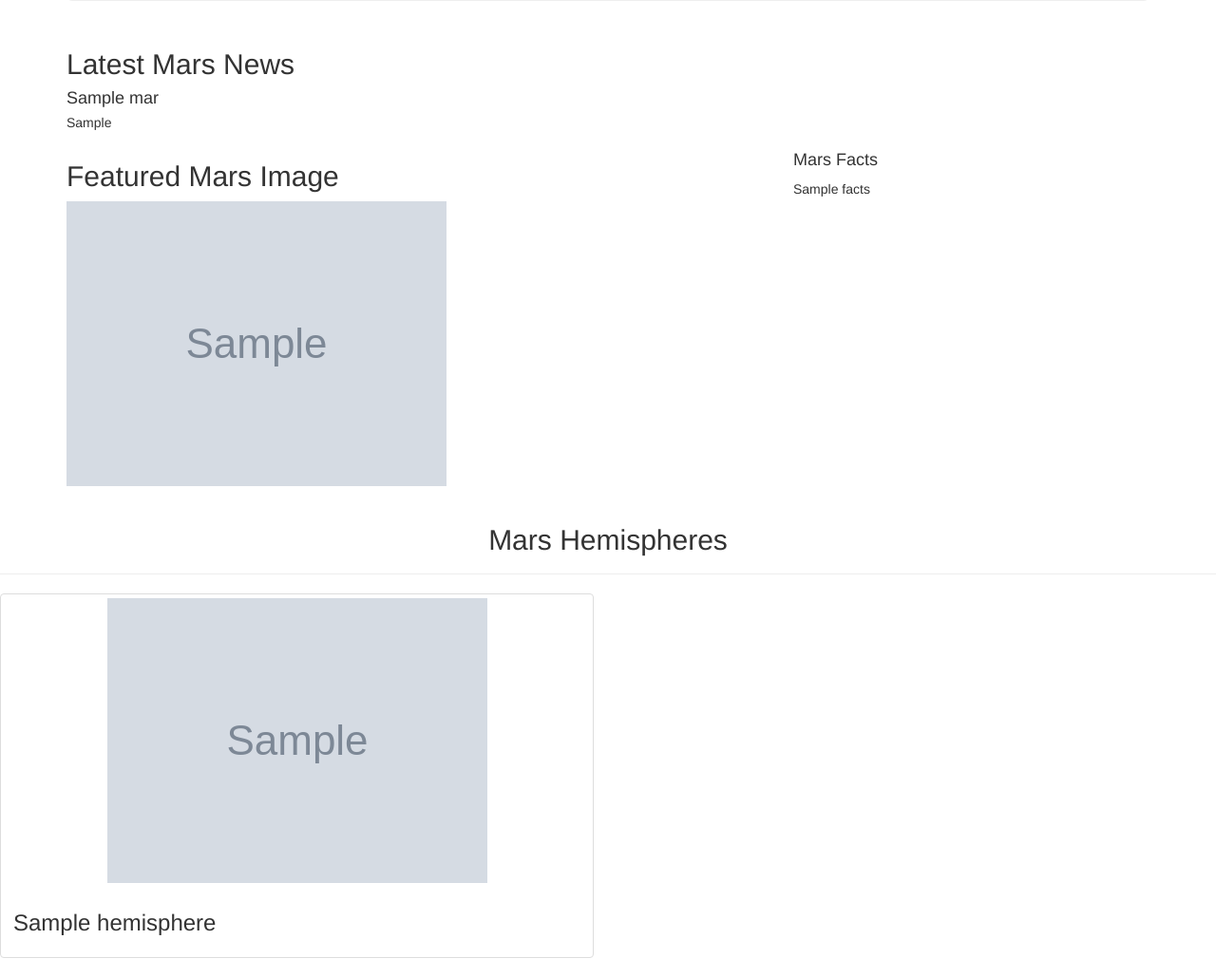
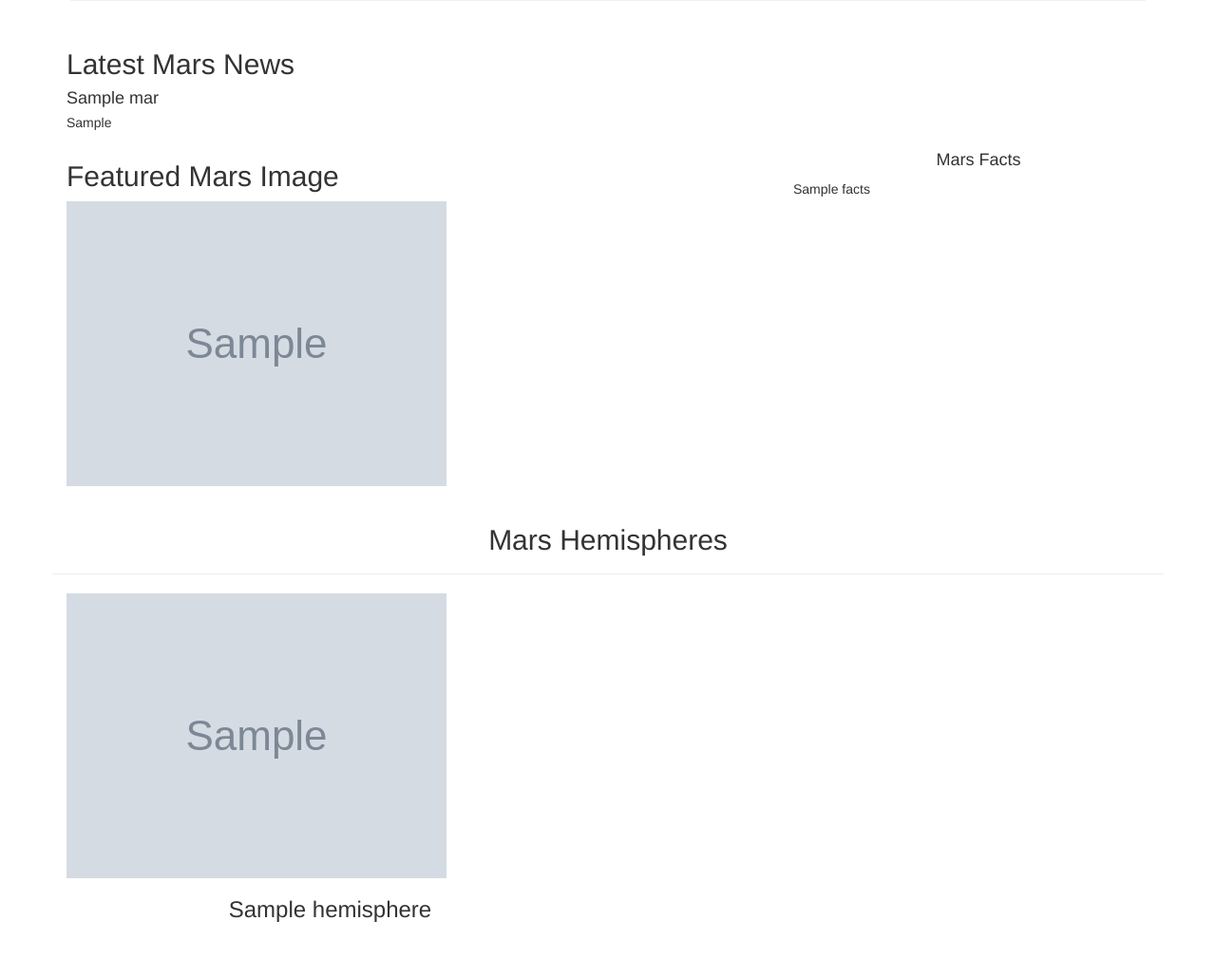
Before and after one commit to pascalegeday/Mission-to-Mars, a Flask app: page / in a window 1280 px wide. Shown: the part 255-1284 px from the top of the page at 95% size. After the commit the page ends 1226 px from the top, so only its background shows below. Run offline with Flask 2, Linux system fonts and the light colour scheme; grey boxes marked "Sample" are stand-in pictures; a database or web service that is not in the repository returns one stand-in record (values such as "Sample title"); some libraries are stand-ins or nearby versions.

Commit message:
Upload Deliverable 3

```diff
--- a/templates/index.html
+++ b/templates/index.html
@@ -35,7 +35,7 @@
         <div class="col-md-8">
           <h2>Featured Mars Image</h2>
           <img
-            src="{{mars.featured_image }}"
+            src="{{ mars.featured_image }}"
             class="img-responsive"
             alt="Responsive image"
           />
@@ -43,14 +43,11 @@
         <div class="col-md-4">
           <!-- Mars Facts -->
           <div class="row" id="mars-facts">
-            <h4>Mars Facts</h4>
+            <h4 class="text-center">Mars Facts</h4>
             {{ mars.facts | safe }}
           </div>
         </div>
       </div>
-    </div>
-  </body>
-</html>
       <!-- Section for Mars Hemispheres -->
       <div class="row" id="mars-hemispheres">
         <div class="page-header">
@@ -59,12 +56,12 @@
 
         {% for hemisphere in mars.hemispheres %}
         <div class="col-md-6">
-          <div class="thumbnail">
-            <img src="{{hemisphere.img_url | default('static/images/error.png', true)}}" alt="...">
-            <div class="caption">
-              <h3>{{hemisphere.title}}</h3>
-            </div>
-          </div>
+          <figure class="figure">
+            <img src="{{ hemisphere.img_url }}" class="img-responsive" alt="Responsive image">
+            <figcaption class="figure-caption">
+              <h3 class="text-center">{{hemisphere.title}}</h3>
+            </figcaption>
+          </figure>
         </div>
         {% endfor %}
       </div>
```
